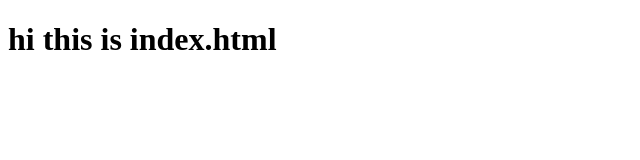
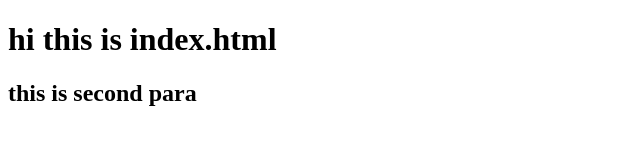
Before and after one commit to Abhishek249/git-test, a website: page index.html in a window 1280 px wide. Shown: the whole page, without its empty margins (0-640 px from the left). Drawn offline with Linux system fonts and the light colour scheme.

```diff
--- a/index.html
+++ b/index.html
@@ -10,5 +10,6 @@
 </head>
 <body>
     <h1>hi this is index.html</h1>
+    <h2>this is second para</h2>
 </body>
 </html>
```
Also changed, not shown: 1 other file.
